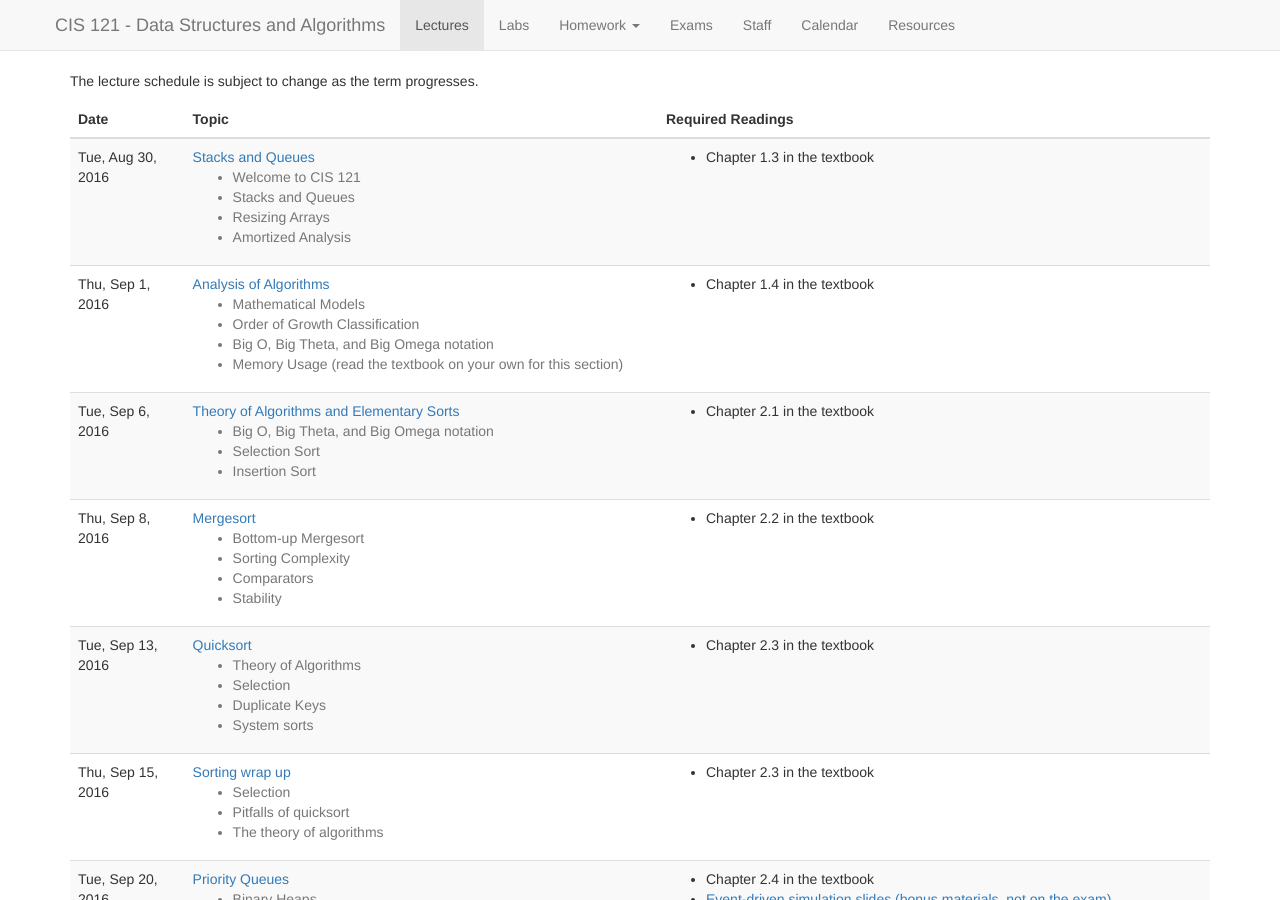
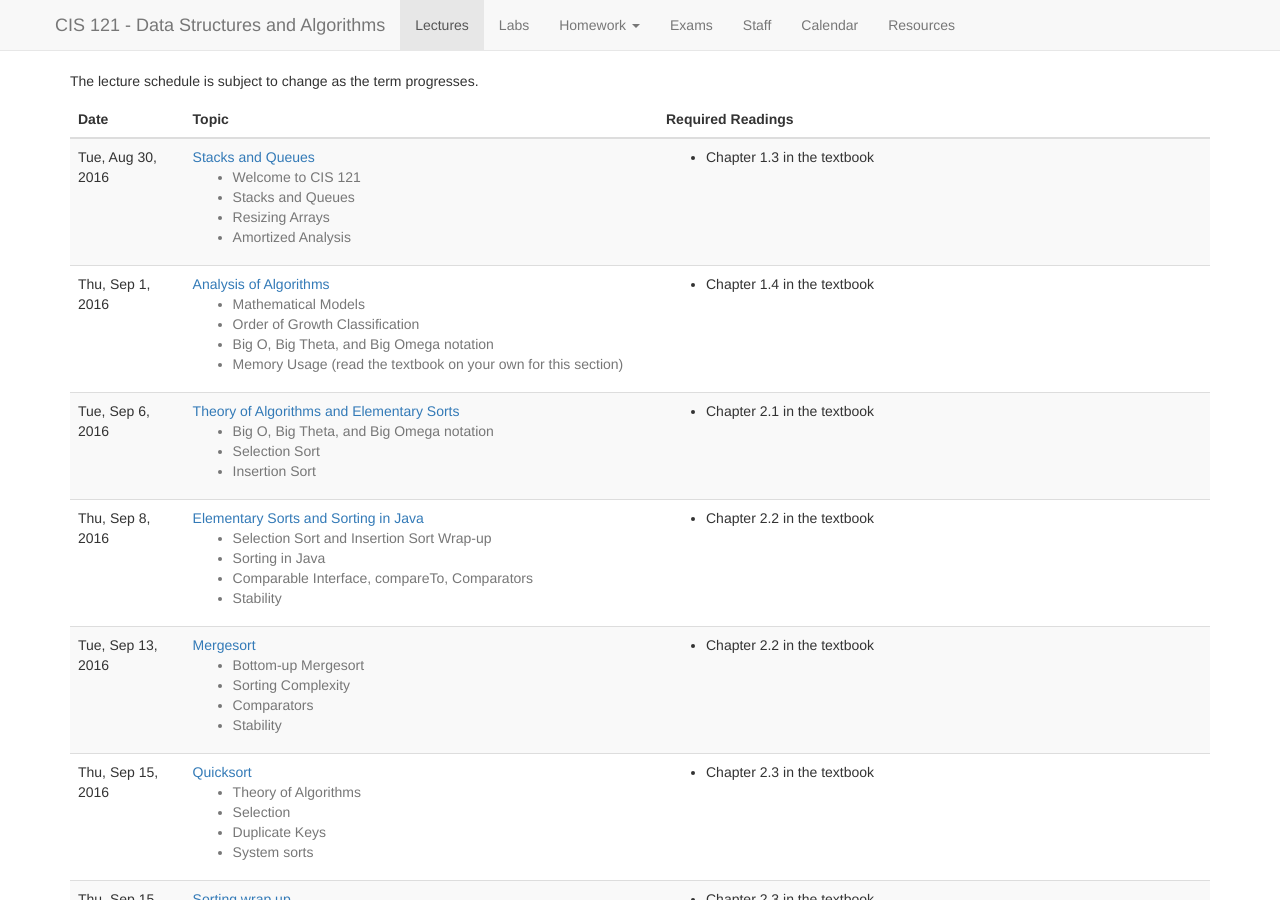
Before and after one commit to vikramkh/course-website-16fa, a Jekyll site: the page built from lectures.md, in a window 1280 px wide and 900 px high. Built offline with Jekyll 4.4.1, drawn with Linux system fonts in a browser that asks for light colours; nearby versions of some CDN libraries.

Commit message:
Today's lecture

```diff
--- a/_data/lectures.yaml
+++ b/_data/lectures.yaml
@@ -35,6 +35,18 @@
       title: Chapter 2.1 in the textbook
 -
   date: 2016-09-08
+  slides: lectures/04-intro-to-sorting-and-comparators.pdf
+  title: Elementary Sorts and Sorting in Java
+  highlights:
+    - Selection Sort and Insertion Sort Wrap-up
+    - Sorting in Java
+    - Comparable Interface, compareTo, Comparators
+    - Stability
+  reading:
+    -
+      title: Chapter 2.2 in the textbook
+-
+  date: 2016-09-13
   slides: lectures/05-mergesort.pdf
   title: Mergesort
   highlights:
@@ -46,7 +58,7 @@
     -
       title: Chapter 2.2 in the textbook
 -
-  date: 2016-09-13
+  date: 2016-09-15
   slides: lectures/06-quicksort.pdf
   title: Quicksort
   highlights:
```
Also changed, not shown: 1 other file.
